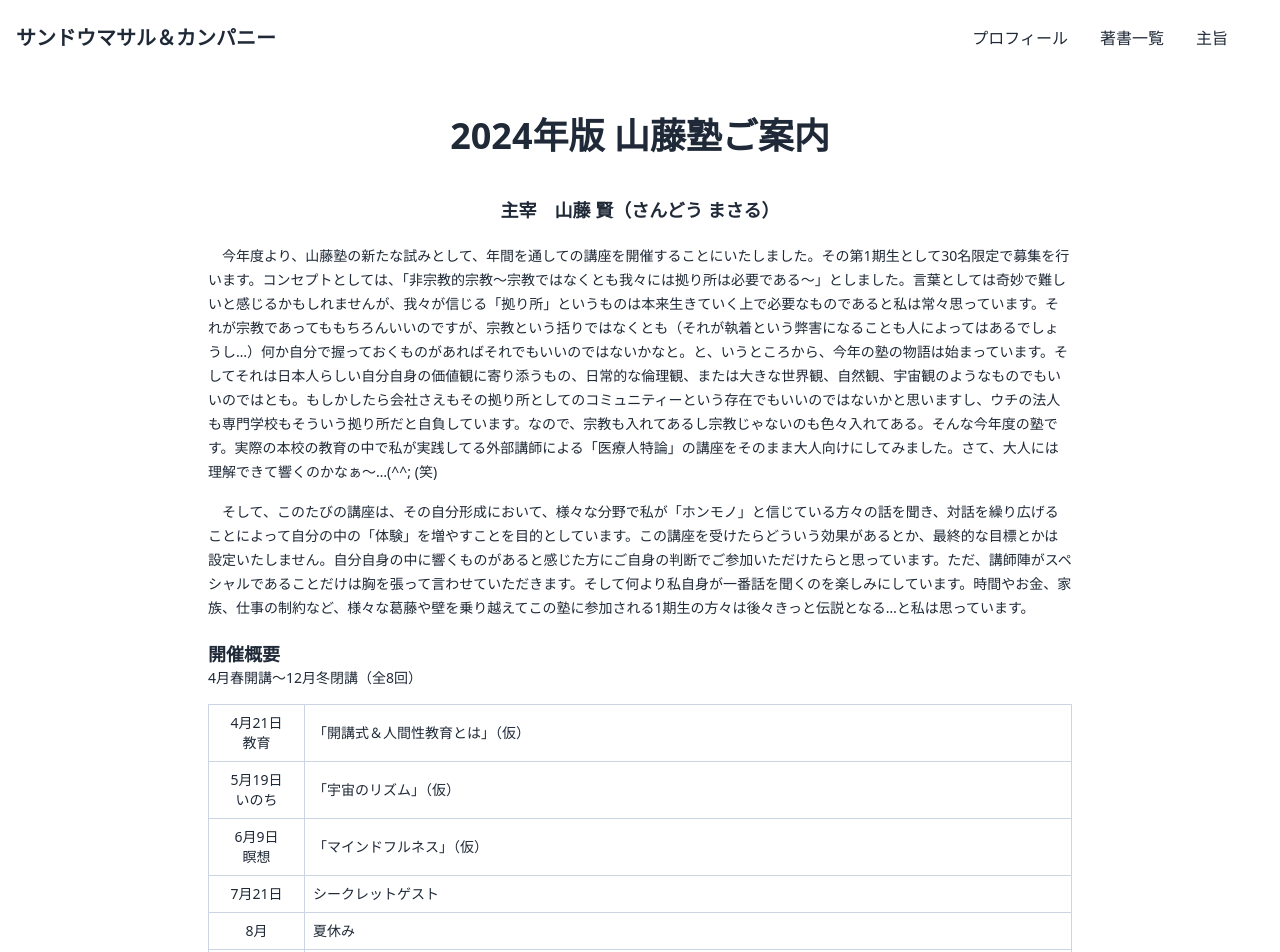
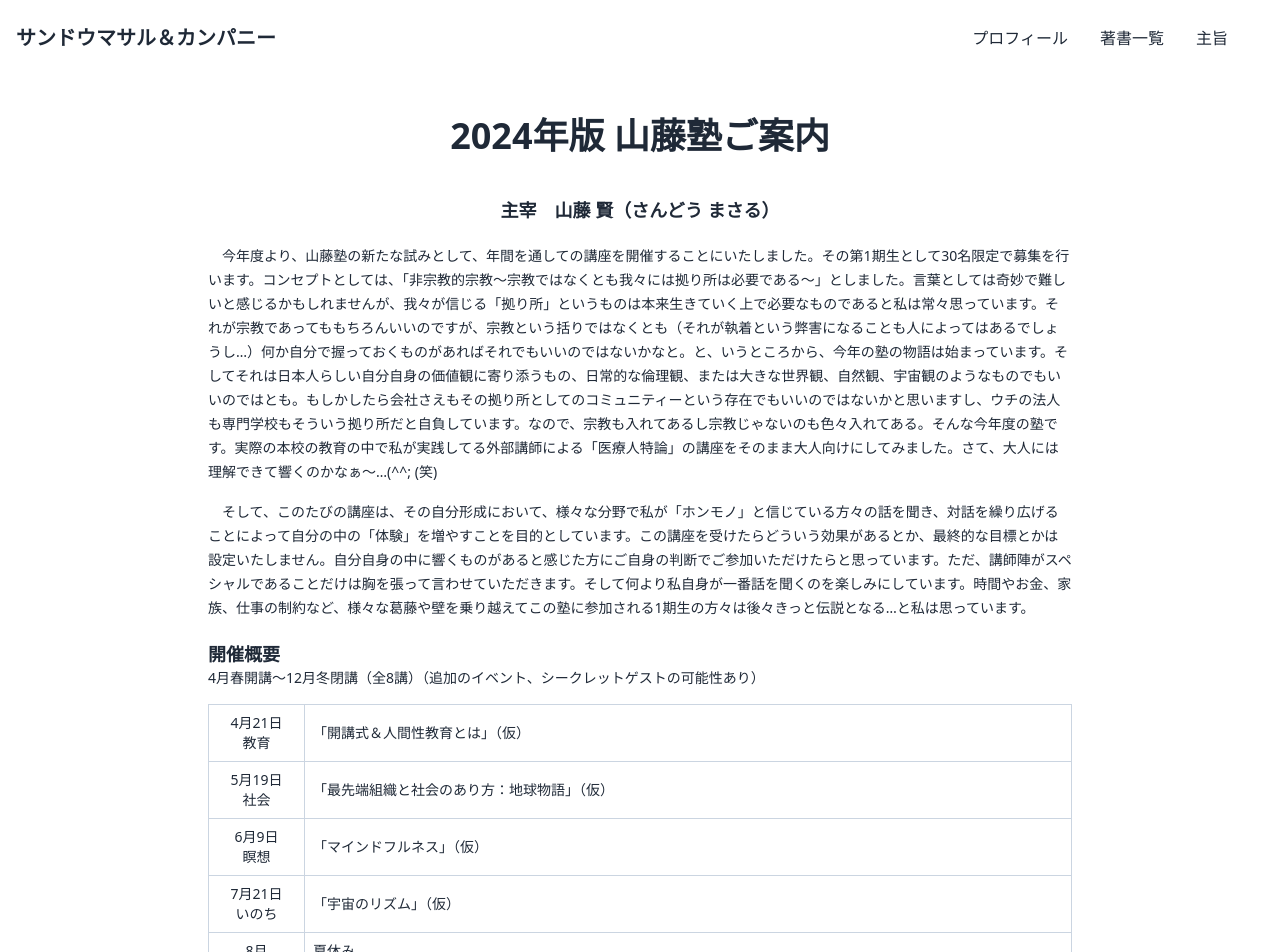
Before and after one commit to showa-ikueikai/sandojuku-web, a Next.js app: page /seminar-2024 in a window 1280 px wide. Shown: the top 952 px of the page. Built offline with nearby package versions, Linux system fonts and the light colour scheme.

Commit message:
スケジュール変更

```diff
--- a/app/(pages)/seminar-2024/page.tsx
+++ b/app/(pages)/seminar-2024/page.tsx
@@ -20,7 +20,9 @@ const Page = () => {
       </div>
       <section id="schedule" className="my-5 px-4">
         <h3 className="text-md font-semibold sm:text-lg">開催概要</h3>
-        <p className="mb-4 text-sm">4月春開講～12月冬閉講（全8回）</p>
+        <p className="mb-4 text-sm">
+          4月春開講～12月冬閉講（全8講）（追加のイベント、シークレットゲストの可能性あり）
+        </p>
         <table className="w-full table-fixed border-collapse border border-slate-400">
           <tbody>
             <tr>
@@ -37,10 +39,10 @@ const Page = () => {
               <td className="border border-slate-300 p-2 text-center text-sm">
                 5月19日
                 <br />
-                いのち
+                社会
               </td>
               <td className="border border-slate-300 p-2 text-sm">
-                「宇宙のリズム」（仮）
+                「最先端組織と社会のあり方：地球物語」（仮）
               </td>
             </tr>
             <tr>
@@ -56,9 +58,11 @@ const Page = () => {
             <tr>
               <td className="border border-slate-300 p-2 text-center text-sm">
                 7月21日
+                <br />
+                いのち
               </td>
               <td className="border border-slate-300 p-2 text-sm">
-                シークレットゲスト
+                「宇宙のリズム」（仮）
               </td>
             </tr>
             <tr>
```
